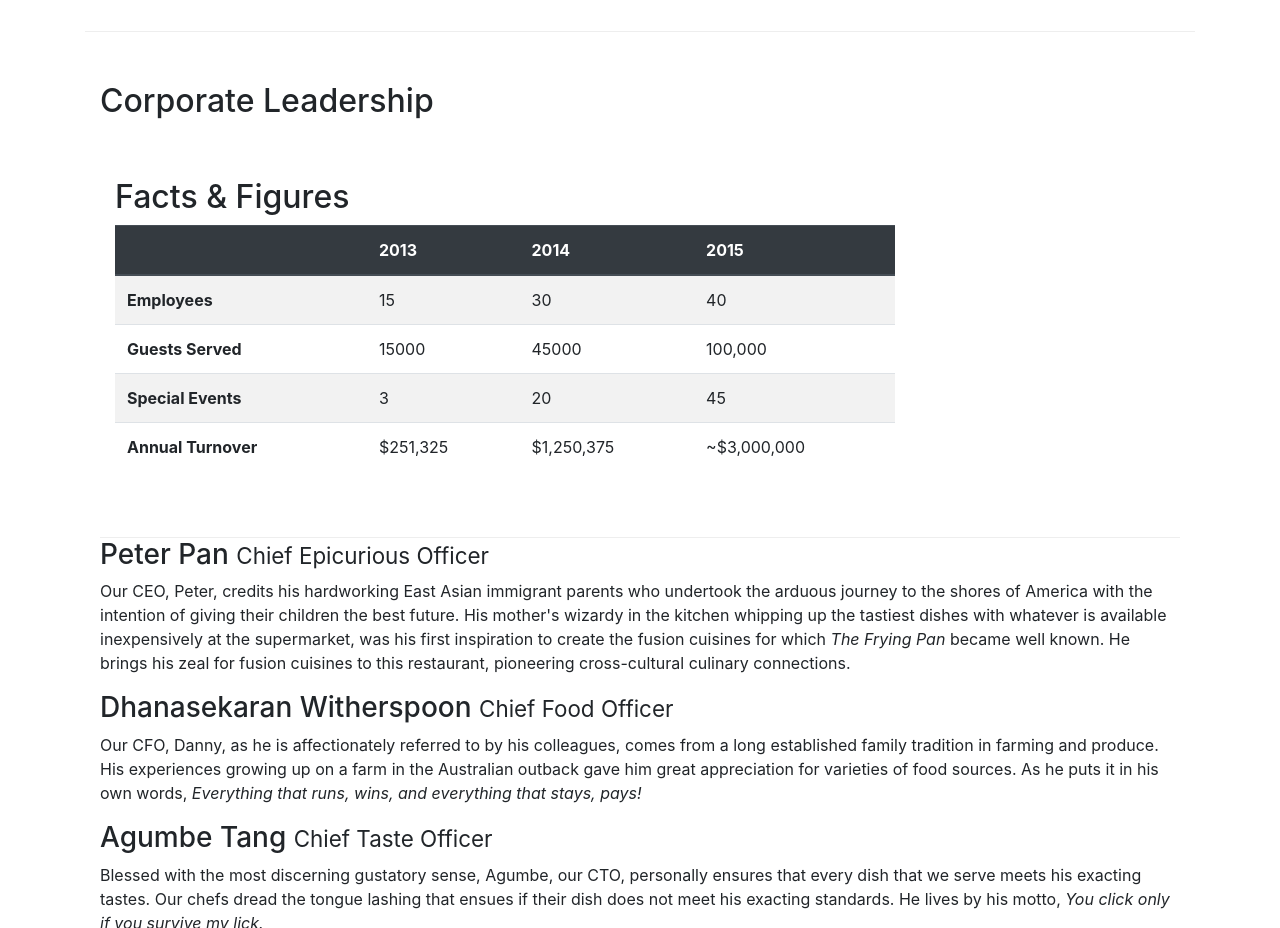
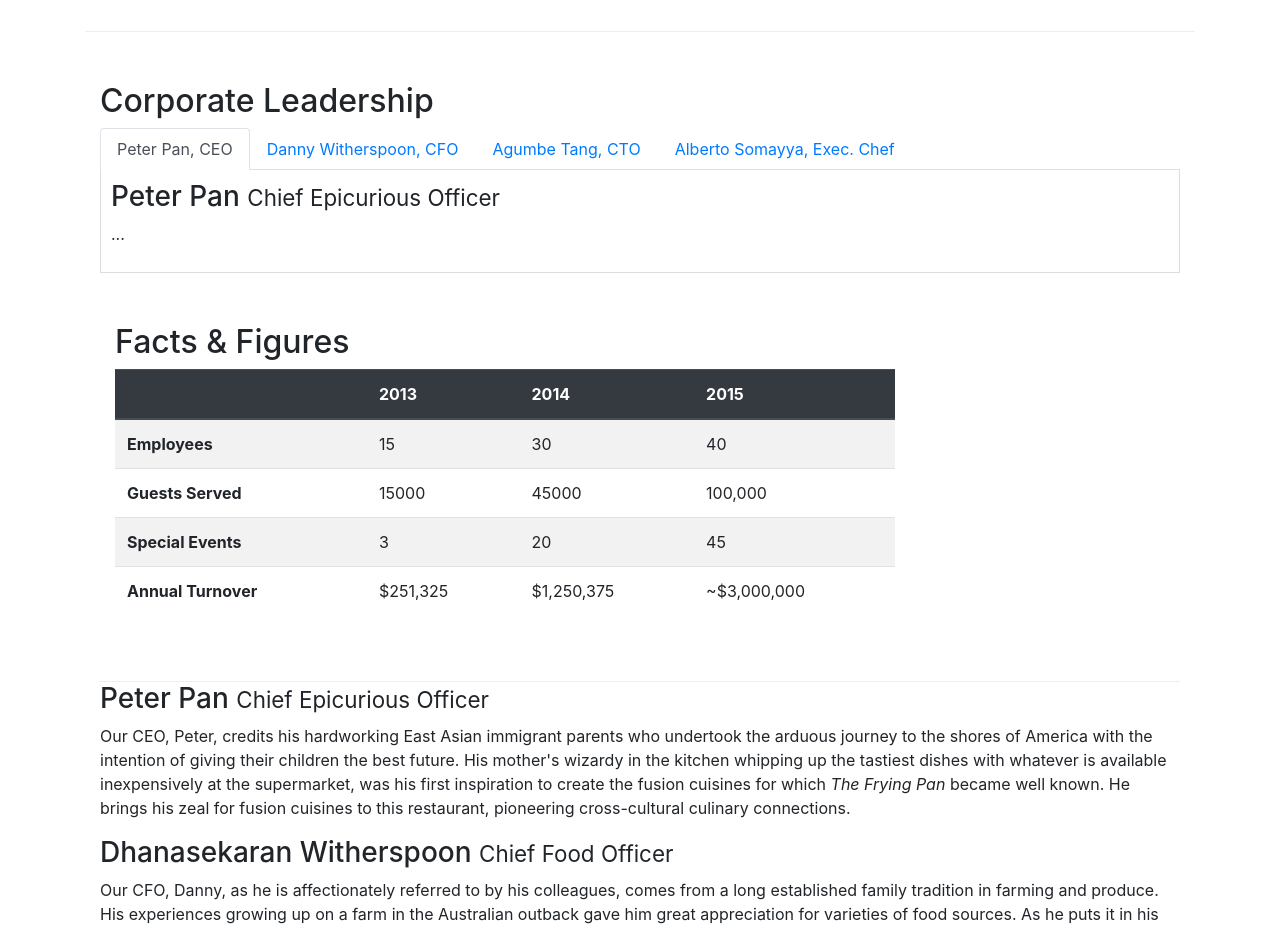
Before and after one commit to ehuitzUB/conFusion, a website: page aboutus.html in a window 1280 px wide. Shown: the part 940-1868 px from the top of the page. Drawn offline with nearby package versions, Linux system fonts and the light colour scheme.

Commit message:
Added Tabs

```diff
--- a/aboutus.html
+++ b/aboutus.html
@@ -115,6 +115,54 @@
         <div class="row row-content">
             <div class="col-12 col-xs-12" >
                 <h2>Corporate Leadership</h2>
+
+
+
+                <ul class="nav nav-tabs">
+                    <li class="nav-item">
+                      <a class="nav-link active" href="#peter"
+                        role="tab" data-toggle="tab">Peter Pan, CEO</a>
+
+                    </li>
+                    <li class="nav-item">
+                      <a class="nav-link" href="#danny" role="tab"
+                        data-toggle="tab">Danny Witherspoon, CFO</a>
+                    </li>
+                    <li class="nav-item">
+                      <a class="nav-link" href="#agumbe" role="tab"
+                        data-toggle="tab">Agumbe Tang, CTO</a>
+                    </li>
+                    <li class="nav-item">
+                      <a class="nav-link" href="#alberto" role="tab"
+                        data-toggle="tab">Alberto Somayya, Exec. Chef</a>
+                    </li>
+
+
+              </ul>
+              <div class="tab-content">
+                <div role="tabpanel" class="tab-pane fade show active" id="peter">
+                    <h3>Peter Pan <small>Chief Epicurious Officer</small></h3>
+                    <p> ... </p>
+                </div>
+
+                <div role="tabpanel" class="tab-pane fade show" id="danny">
+                    <h3>Danny Witherspoon <small>Chief Food Officer</small></h3>
+                    <p> ... </p>
+                </div>
+
+                <div role="tabpanel" class="tab-pane fade show" id="agumbe">
+                    <h3>Agumbe Tang <small>Chief Telecommunications Officer</small></h3>
+                    <p> ... </p>
+                </div>
+
+                <div role="tabpanel" class="tab-pane fade show" id="alberto">
+                    <h3>Alberto Somayya <small>Executive Chef</small></h3>
+                    <p> ... </p>
+                </div>
+            </div>
+
+
+
                 <div class="row row-content">
                     <div class="col-12 col-sm-9">
                     <h2>Facts &amp; Figures</h2>
--- a/css/style.css
+++ b/css/style.css
@@ -1,3 +1,11 @@
+.tab-content {
+    border-left: 1px solid #ddd;
+    border-right: 1px solid #ddd;
+    border-bottom: 1px solid #ddd;
+    padding: 10px;
+}
+
+
 .row-header
 {
     margin:0px auto;
```
